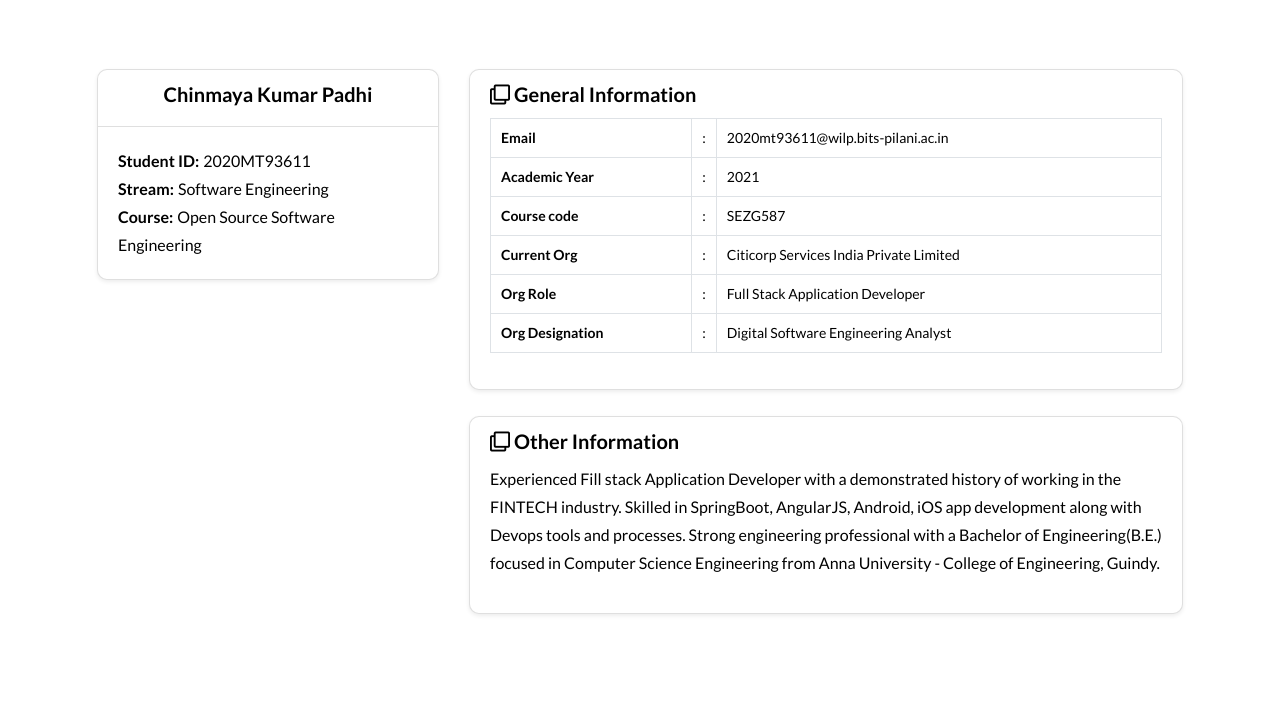
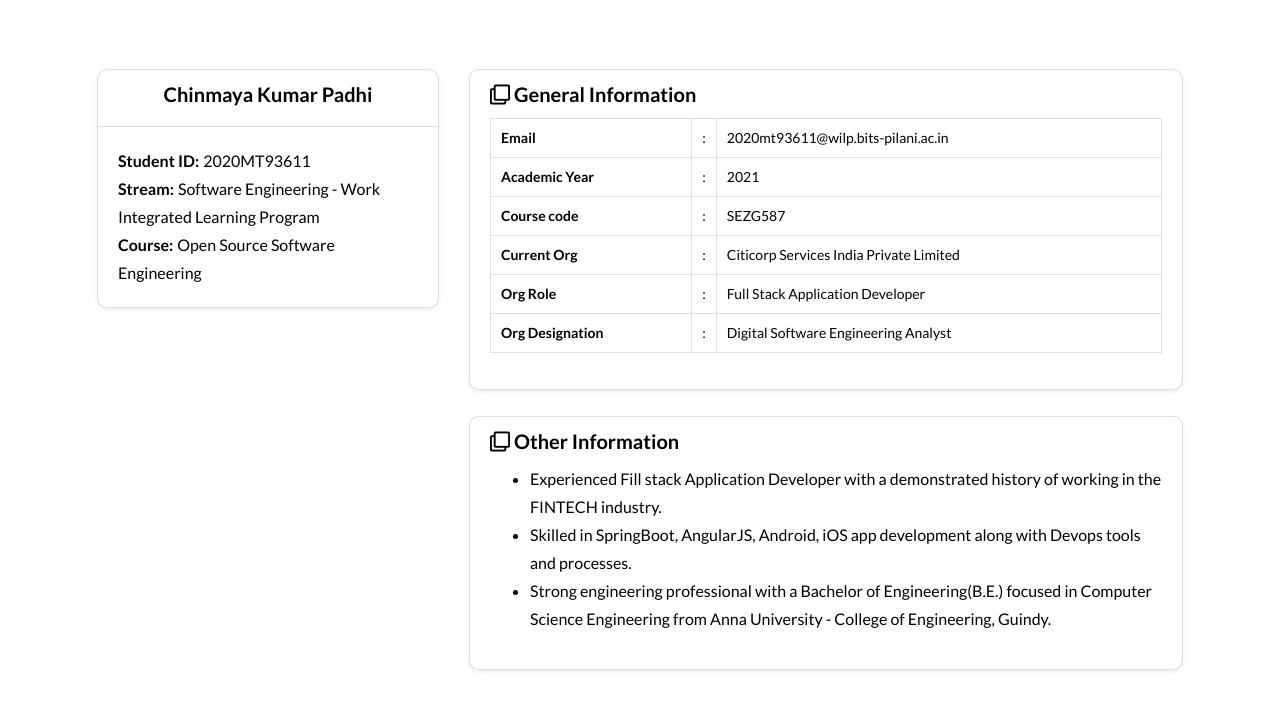
Before and after one commit to chinmaya2020mt93611/chinmaya2020mt93611, a plain HTML site: page index.html in a window 1280 px wide. Shown: the part 95-804 px from the top of the page. Drawn offline with nearby package versions, Linux system fonts and the light colour scheme.

Commit message:
Add files via upload

```diff
--- a/index.html
+++ b/index.html
@@ -39,7 +39,7 @@
           </div>
           <div class="card-body">
             <p class="mb-0"><strong class="pr-1">Student ID:</strong>2020MT93611</p>
-            <p class="mb-0"><strong class="pr-1">Stream:</strong>Software Engineering</p>
+            <p class="mb-0"><strong class="pr-1">Stream:</strong>Software Engineering - Work Integrated Learning Program</p>
             <p class="mb-0"><strong class="pr-1">Course:</strong>Open Source Software Engineering</p>
           </div>
         </div>
@@ -90,7 +90,11 @@
             <h3 class="mb-0"><i class="far fa-clone pr-1"></i>Other Information</h3>
           </div>
           <div class="card-body pt-0">
-              <p>Experienced Fill stack Application Developer with a demonstrated history of working in the FINTECH industry. Skilled in SpringBoot, AngularJS, Android, iOS app development along with Devops tools and processes. Strong engineering professional with a Bachelor of Engineering(B.E.) focused in Computer Science Engineering from Anna University - College of Engineering, Guindy.</p>
+		  <ul>
+			<li>Experienced Fill stack Application Developer with a demonstrated history of working in the FINTECH industry.</li>
+			<li>Skilled in SpringBoot, AngularJS, Android, iOS app development along with Devops tools and processes.</li>
+			<li>Strong engineering professional with a Bachelor of Engineering(B.E.) focused in Computer Science Engineering from Anna University - College of Engineering, Guindy.</li>
+		  </ul>
           </div>
         </div>
       </div>
```
